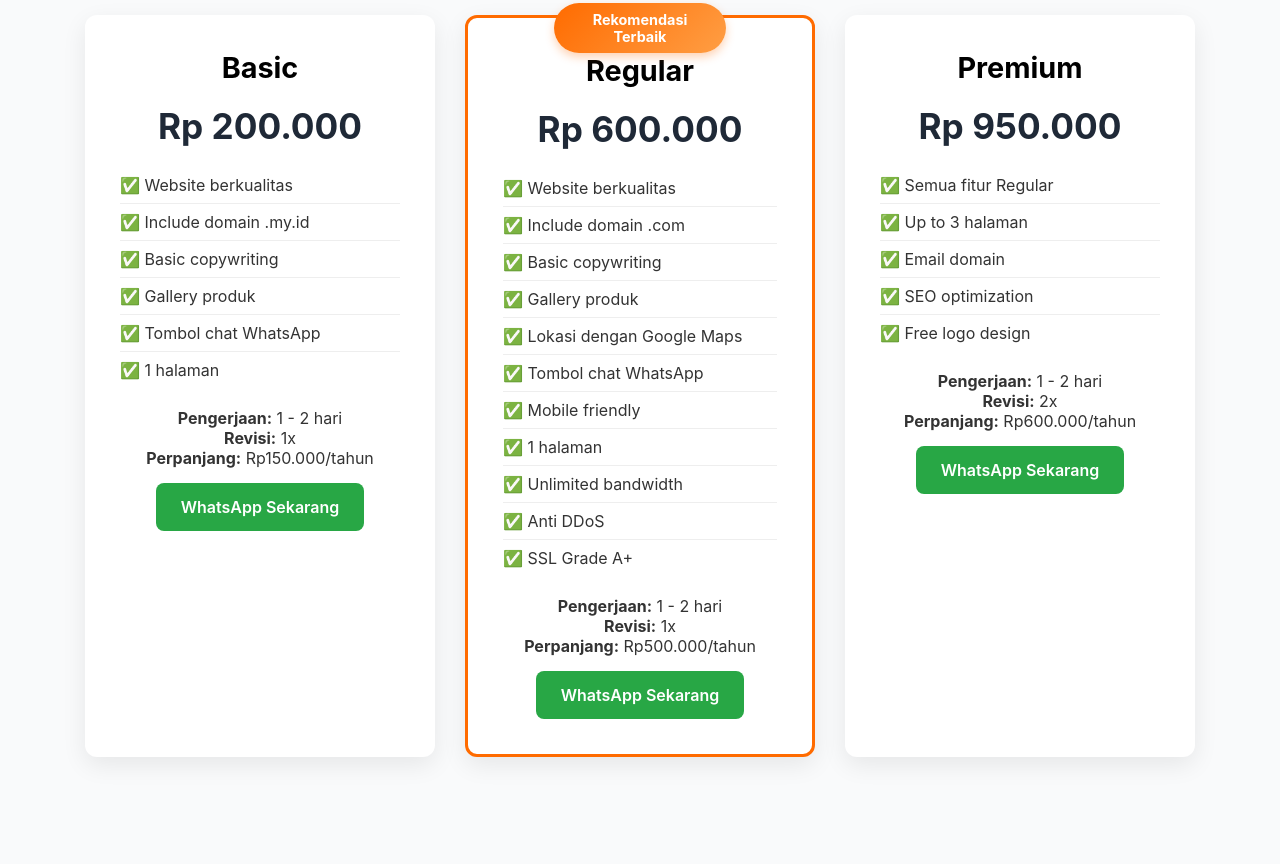
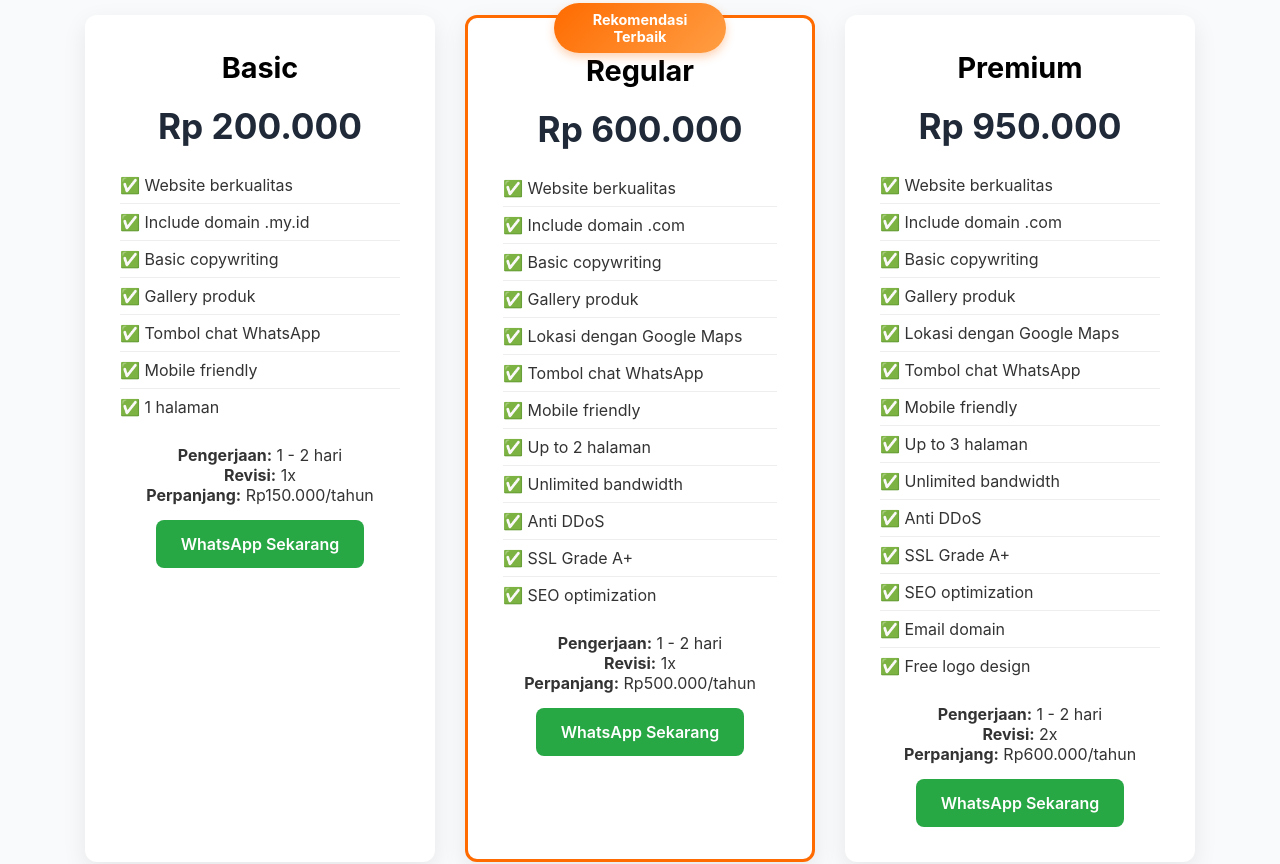
Before and after one commit to alarixfr/sudoweb, a plain HTML site: page index.html in a window 1280 px wide. Shown: the part 1953-2817 px from the top of the page. Drawn offline with Linux system fonts and the light colour scheme.

Commit message:
add website icon

```diff
--- a/index.html
+++ b/index.html
@@ -26,7 +26,7 @@
 
     <!-- Canonical URL -->
     <link rel="canonical" href="https://sudoweb.my.id">
-<link rel="stylesheet" href="styles.css">
+    <link rel="icon" type="image/x-icon" href="https://cdn.discordapp.com/attachments/1063697246731894825/1424825005404983398/Untitled4_20250927155743.png?ex=68e55b31&is=68e409b1&hm=ebb8517af56272ffb46cf22b139b1f6f2ae8effe3d87a1aa5e2e86289a3b5e6d&">
     <link rel="stylesheet" href="styles.css">
 </head>
 <body>
@@ -82,6 +82,7 @@
                     <li>✅ Basic copywriting</li>
                     <li>✅ Gallery produk</li>
                     <li>✅ Tombol chat WhatsApp</li>
+                    <li>✅ Mobile friendly</li>
                     <li>✅ 1 halaman</li>
                 </ul>
                 <p><strong>Pengerjaan:</strong> 1 - 2 hari</p>
@@ -102,10 +103,11 @@
                     <li>✅ Lokasi dengan Google Maps</li>
                     <li>✅ Tombol chat WhatsApp</li>
                     <li>✅ Mobile friendly</li>
-                    <li>✅ 1 halaman</li>
+                    <li>✅ Up to 2 halaman</li>
                     <li>✅ Unlimited bandwidth</li>
                     <li>✅ Anti DDoS</li>
                     <li>✅ SSL Grade A+</li>
+                    <li>✅ SEO optimization</li>
                 </ul>
                 <p><strong>Pengerjaan:</strong> 1 - 2 hari</p>
                 <p><strong>Revisi:</strong> 1x</p>
@@ -117,10 +119,19 @@
                 <h3>Premium</h3>
                 <div class="harga">950.000</div>
                 <ul class="features">
-                    <li>✅ Semua fitur Regular</li>
+                    <li>✅ Website berkualitas</li>
+                    <li>✅ Include domain .com</li>
+                    <li>✅ Basic copywriting</li>
+                    <li>✅ Gallery produk</li>
+                    <li>✅ Lokasi dengan Google Maps</li>
+                    <li>✅ Tombol chat WhatsApp</li>
+                    <li>✅ Mobile friendly</li>
                     <li>✅ Up to 3 halaman</li>
+                    <li>✅ Unlimited bandwidth</li>
+                    <li>✅ Anti DDoS</li>
+                    <li>✅ SSL Grade A+</li>
+                    <li>✅ SEO optimization</li>
                     <li>✅ Email domain</li>
-                    <li>✅ SEO optimization</li>
                     <li>✅ Free logo design</li>
                 </ul>
                 <p><strong>Pengerjaan:</strong> 1 - 2 hari</p>
@@ -194,6 +205,9 @@
         </div>
     </footer>
 
+    <!-- Sticky WhatsApp Box -->
+    <a href="https://wa.me/0" class="sticky-whatsapp">💬 Chat WhatsApp Kami Sekarang!</a>
+
     <script>
         function toggleMenu() {
             const menu = document.getElementById("mobileMenu");
```
Also changed, not shown: portfolio.html (+13 -20 lines). Lines whose indentation alone changed are shown as unchanged.
